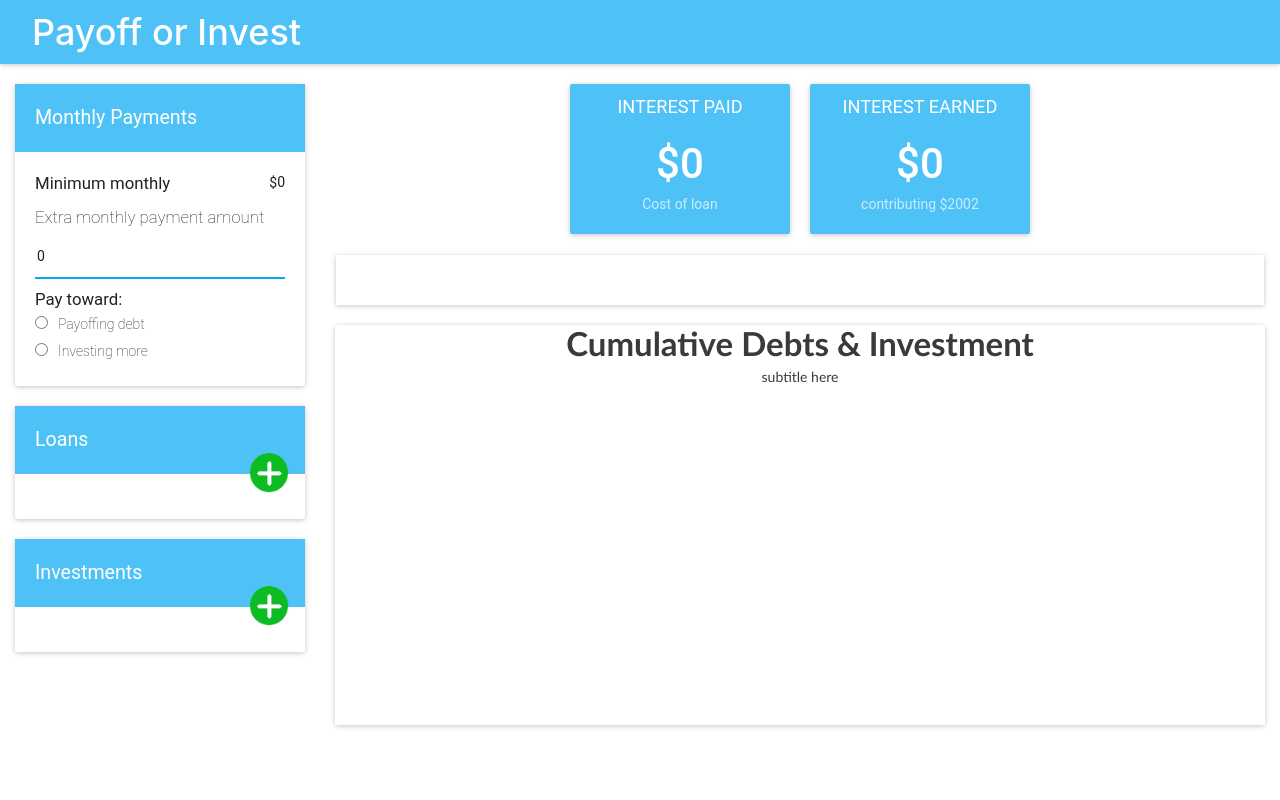
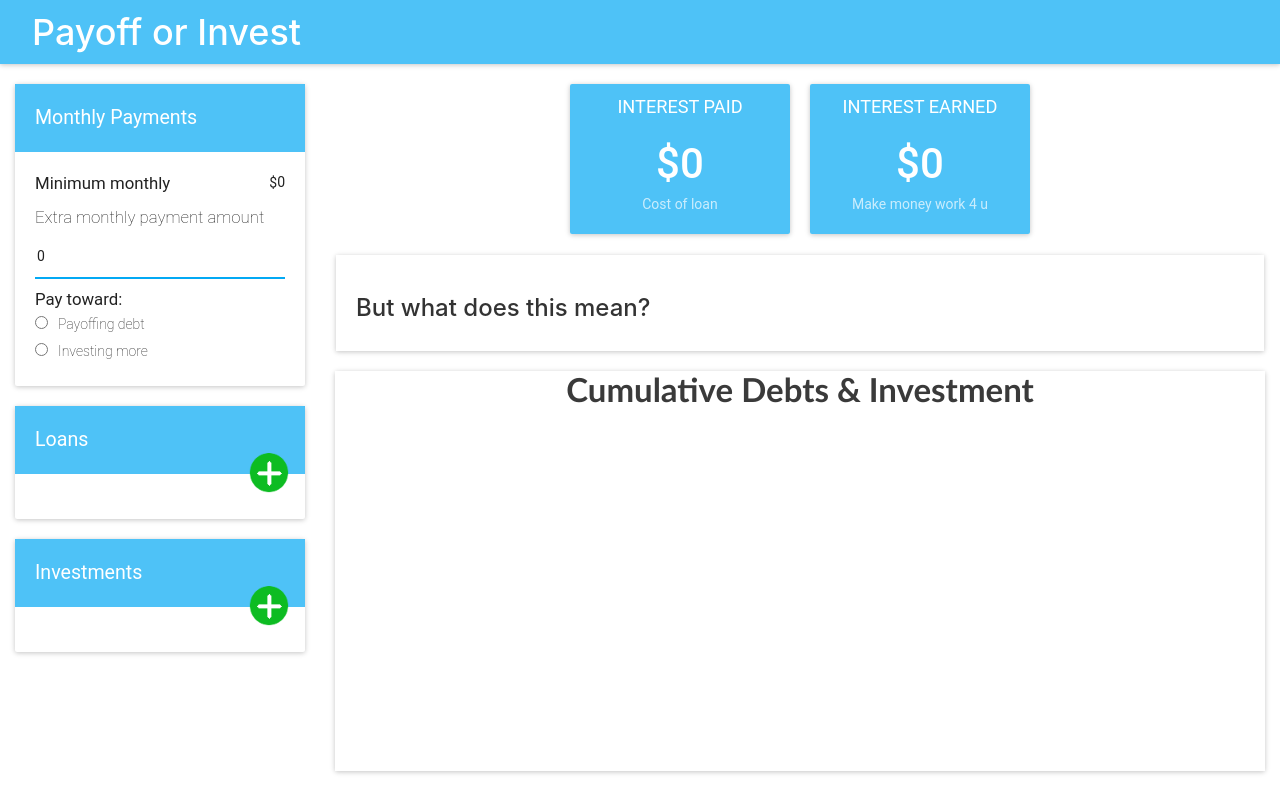
Before and after one commit to lilMango/payoff-or-invest, a React (Create React App) app: page / in a window 1280 px wide. Built offline with nearby package versions, Linux system fonts and the light colour scheme; the HTML template or start-up script is replaced by a standard one.

Commit message:
modified text

```diff
--- a/src/views/CumulativeDebtsVsInvestments.js
+++ b/src/views/CumulativeDebtsVsInvestments.js
@@ -195,7 +195,7 @@ class CumulativeDebtsVsInvestmentsChart extends Component {
 				text: "Cumulative Debts & Investment"
 			},
 			subtitles: [{
-				text: "subtitle here"
+				text: ""
 			}],
 			axisY: {
 				includeZero: false,
--- a/src/views/ExtraPaymentsPanel.js
+++ b/src/views/ExtraPaymentsPanel.js
@@ -61,7 +61,7 @@ class ExtraPaymentsPanel extends React.Component {
 								id="input-extra-monthly"
 								name="extra"
 								onChange={this.props.onChange}
-								value={this.props.extra}
+								value={(isNaN(this.props.extra))?0:this.props.extra}
 								placeholder="Extra $ per month"/>
 							<hr style={hrHighlight} />
 						</div>
--- a/src/views/LaymanSummary.js
+++ b/src/views/LaymanSummary.js
@@ -47,6 +47,7 @@ class LaymanSummary extends React.Component {
 
 		return (
 			<div className="row layman-summary" >
+				<h3>But what does this mean?</h3>
 				<p>{this.setupMessage()}</p>
 
 				<p>{this.setupMessage2()}</p>
--- a/src/views/Summary.js
+++ b/src/views/Summary.js
@@ -190,7 +190,7 @@ class Summary extends React.Component {
 					<div className="col-md-3 card">
 						<span className="header">Interest Earned</span>
 						<span className="amount">${Number(parseInt(this.calculateAllInvestmentTotalInterest(this.props.investmentsArr))).toLocaleString('en')}</span>
-						<span className="message">contributing ${2002}</span>
+						<span className="message">Make money work 4 u</span>
 					</div>
 					<div className="col-md-3 card" style={hidden}>
 						<span className="header">Savings earned extra payments</span>
```
Also changed, not shown: 2019-06-06progress.png (added).
